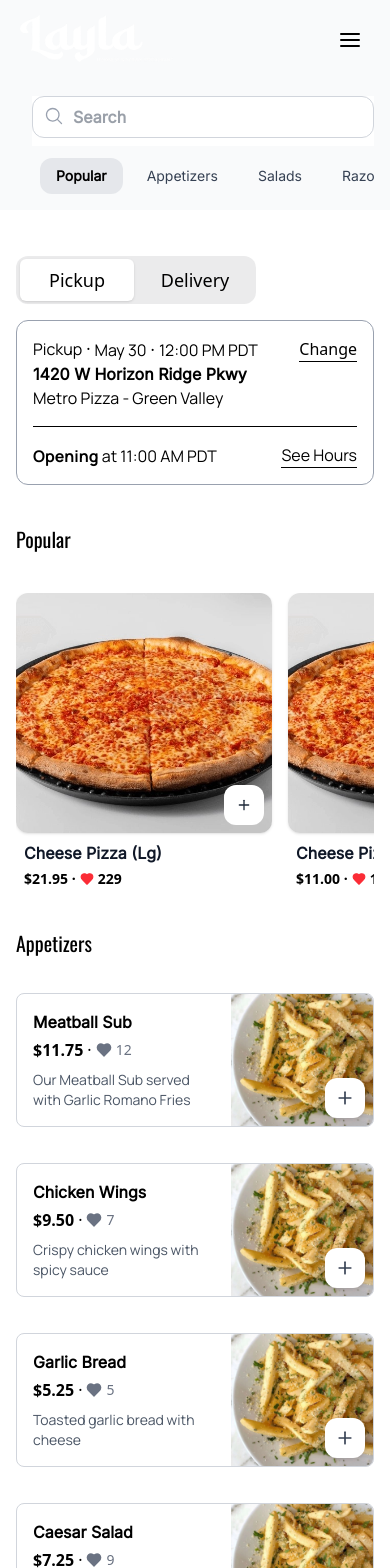
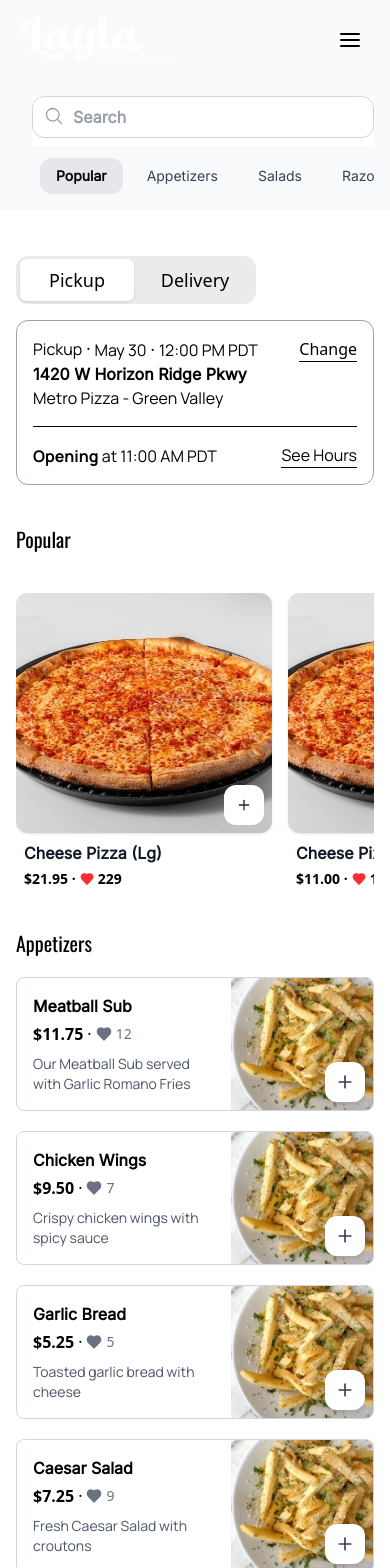
Before and after one commit to Jithin7777/restaurant-app-testing, a Next.js app: page /menu in a window 390 px wide. Shown: the top 1568 px of the page. Built offline with nearby package versions, Linux system fonts and the light colour scheme; a web font is replaced by a local one.

Commit message:
Update CardList and Navbar components

```diff
--- a/src/app/menu/(section)/CardList.tsx
+++ b/src/app/menu/(section)/CardList.tsx
@@ -84,7 +84,7 @@ const CardList: React.FC = () => {
   return (
     <div
       id="appetizers"
-      className="grid grid-cols-1 gap-4 lg:p-4 xl:p-0 lg:grid-cols-2"
+      className="grid grid-cols-1 md:gap-4 lg:p-4 xl:p-0 lg:grid-cols-2"
     >
       <div className="lg:col-span-2">
         <h2 className="text-xl font-normal font-oswald md:text-2xl lg:text-3xl">
--- a/src/components/Navbar.tsx
+++ b/src/components/Navbar.tsx
@@ -52,9 +52,9 @@ const Navbar = () => {
           </Link>
         )}
 
-        <button className="rounded-none bg-[#CDAE64] px-4 py-2 text-black hover:opacity-90 md:mr-20">
+        <Link href='/menu' className="rounded-none bg-[#CDAE64] px-4 py-2 text-black hover:opacity-90 md:mr-20">
           ORDER NOW
-        </button>
+        </Link>
       </div>
 
       {/* Mobile Menu Icon */}
@@ -130,7 +130,7 @@ const Navbar = () => {
           ))}
 
           {/* Cart Icon in Mobile Sidebar (Only on /menu) */}
-          {isMenuPage && (
+          {/* {isMenuPage && (
             <Link
               href="/cart"
               className="py-2 text-white flex items-center gap-2"
@@ -139,14 +139,14 @@ const Navbar = () => {
               <ShoppingCart className="h-5 w-5" />
               Cart
             </Link>
-          )}
+          )} */}
 
-          <button
+          <Link href='/menu'
             className="mt-4 rounded-none bg-[#CDAE64] px-4 py-2 text-black hover:opacity-90"
             onClick={handleSidebarToggle}
           >
             ORDER NOW
-          </button>
+          </Link>
         </div>
       </div>
     </nav>
```
